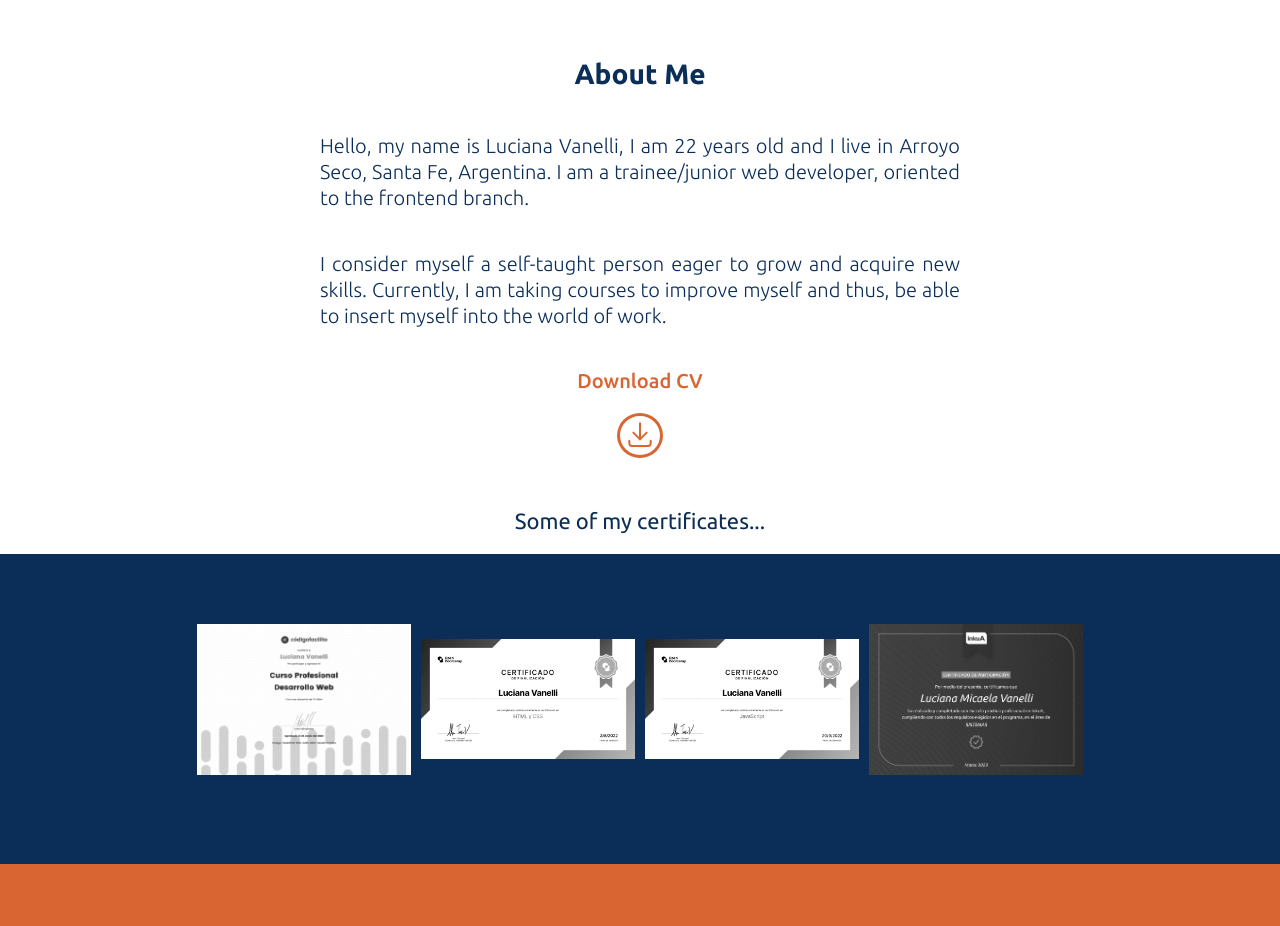
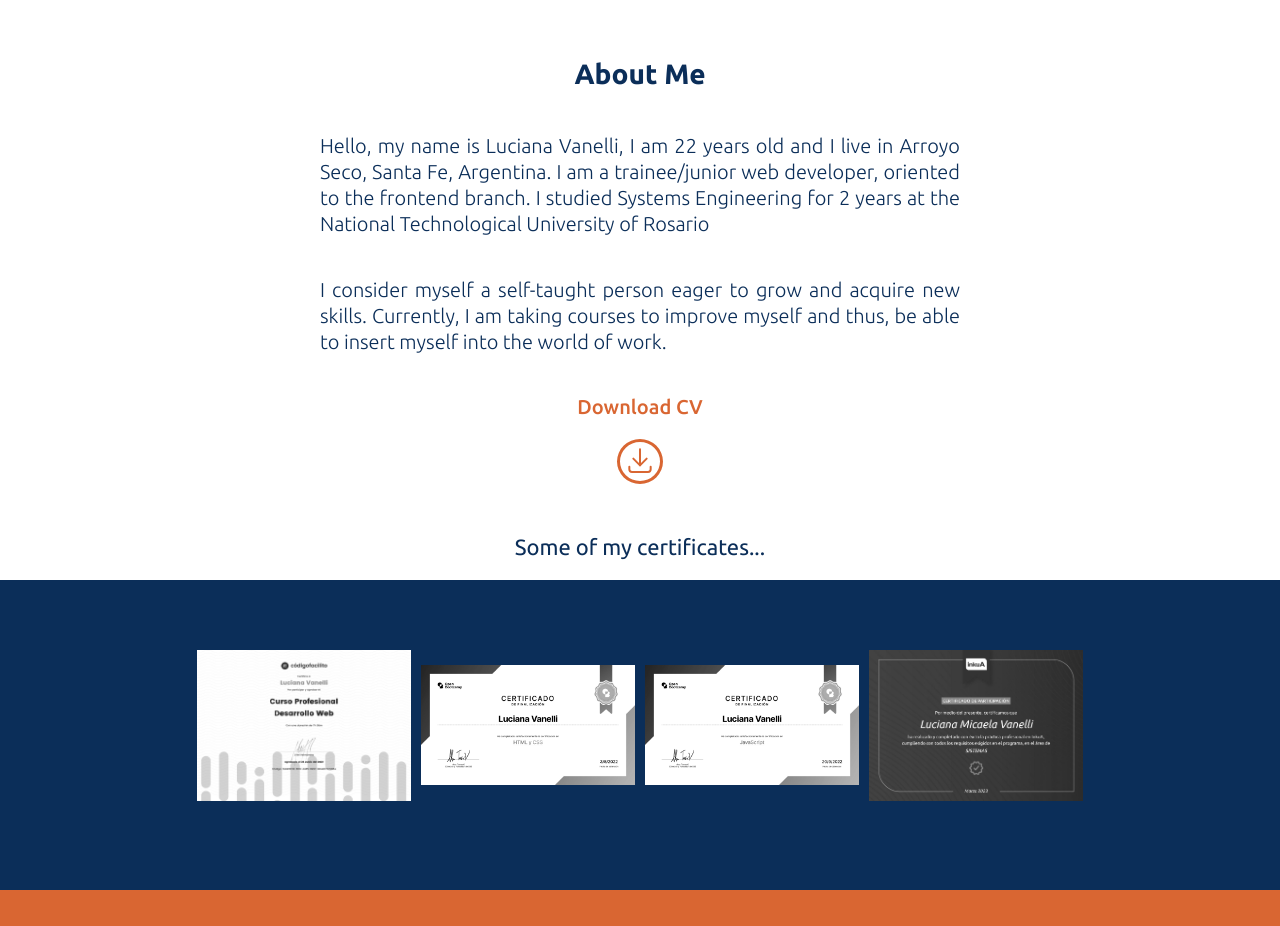
Before and after one commit to luchivanelli/portafolio, a React (Create React App) app: page / in a window 1280 px wide. Shown: the part 802-1728 px from the top of the page. Built offline with nearby package versions, Linux system fonts and the light colour scheme.

Commit message:
arreglos2

```diff
--- a/src/components/About.js
+++ b/src/components/About.js
@@ -32,8 +32,7 @@ const About = ()=> {
     return (
         <div className="about" id="about">
             <Title>About Me</Title>
-            <Description>Hello, my name is Luciana Vanelli, I am 22 years old and I live in Arroyo Seco, Santa Fe, Argentina.
-            I am a trainee/junior web developer, oriented to the frontend branch.</Description>
+            <Description>Hello, my name is Luciana Vanelli, I am 22 years old and I live in Arroyo Seco, Santa Fe, Argentina. I am a trainee/junior web developer, oriented to the frontend branch. I studied Systems Engineering for 2 years at the National Technological University of Rosario</Description>
             <Description>I consider myself a self-taught person eager to grow and acquire new skills. Currently, I am taking courses to improve myself and thus, be able to insert myself into the world of work.</Description>
             <Cv/>
             <Title2>Some of my certificates...</Title2>
```
